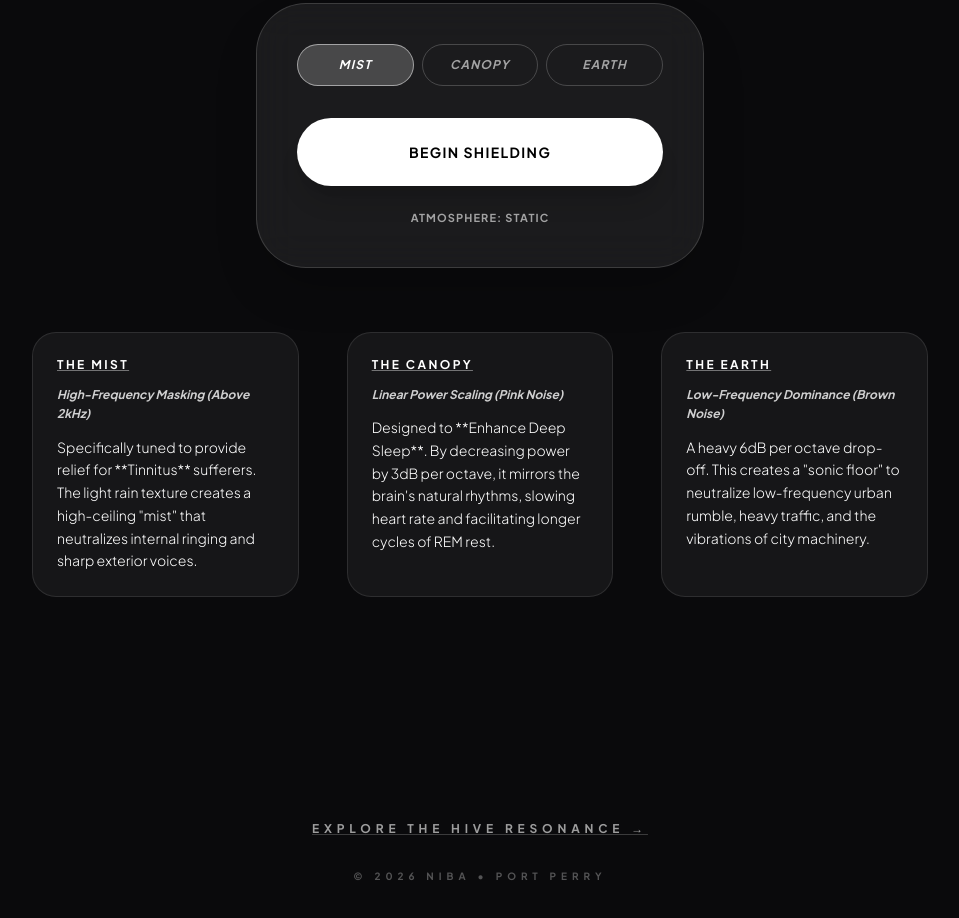
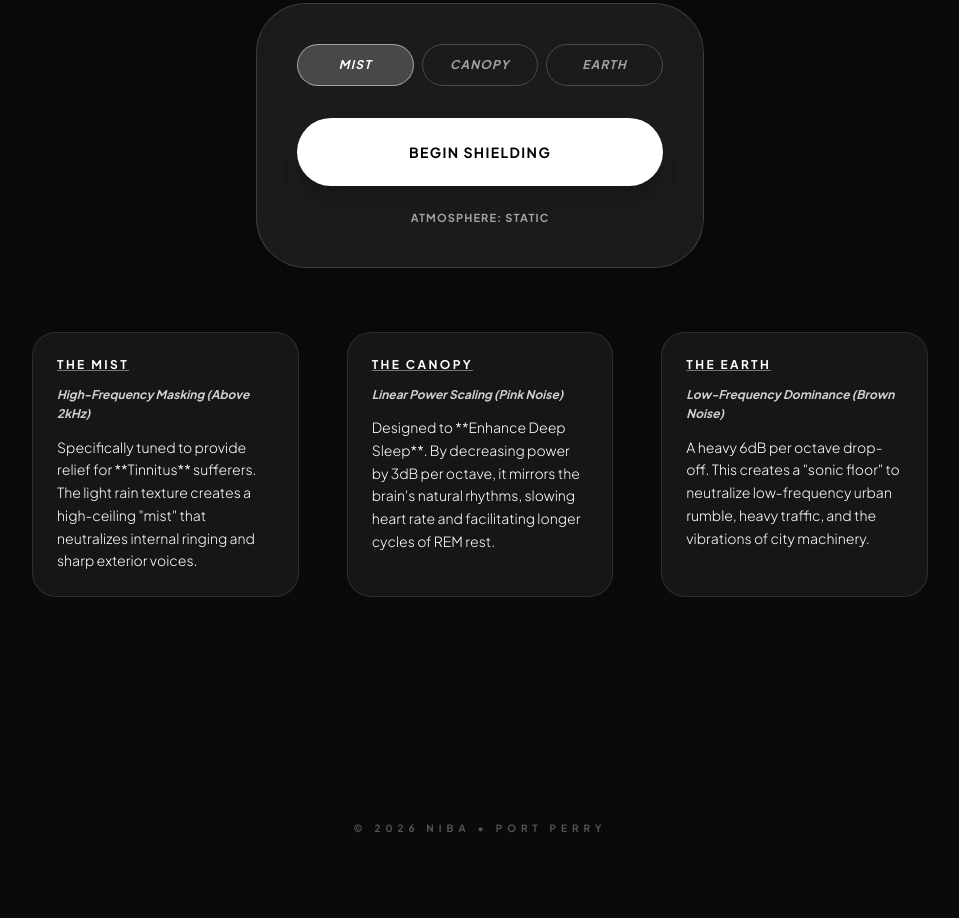
Before and after one commit to mikestamper2017-design/NIBA, a website: page www/index.html in a window 1280 px wide. Shown: the part 1085-2003 px from the top of the page, without its empty margins (160-1119 px from the left). Drawn offline with nearby package versions, Linux system fonts and the light colour scheme; files whose address does not match are found by name.

Commit message:
Update index.html

```diff
--- a/www/index.html
+++ b/www/index.html
@@ -95,7 +95,6 @@
         <footer class="py-32 px-6 text-center flex flex-col gap-12">
 
             <div class="flex flex-col gap-8">
-                <a href="https://mikestamper2017-design.github.io/niba-hive/" class="text-white/60 text-xs uppercase tracking-[0.4em] font-bold hover:text-white transition-colors underline decoration-white/20">Explore the Hive Resonance →</a>
                 <p class="text-[10px] text-white/30 uppercase tracking-[0.5em] font-bold">&copy; 2026 NIBA • PORT PERRY</p>
             </div>
         </footer>
```
